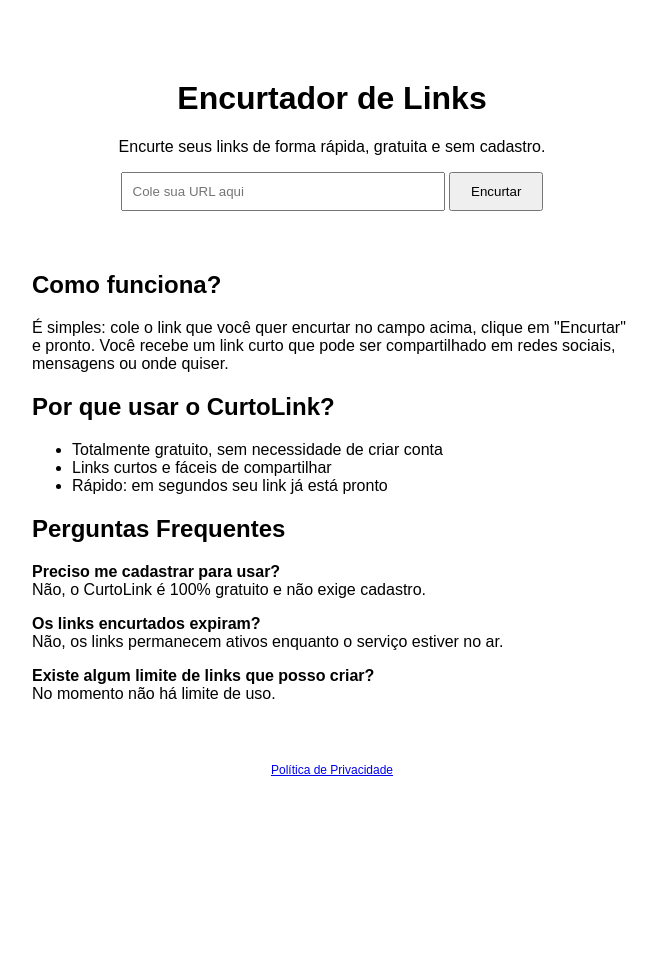
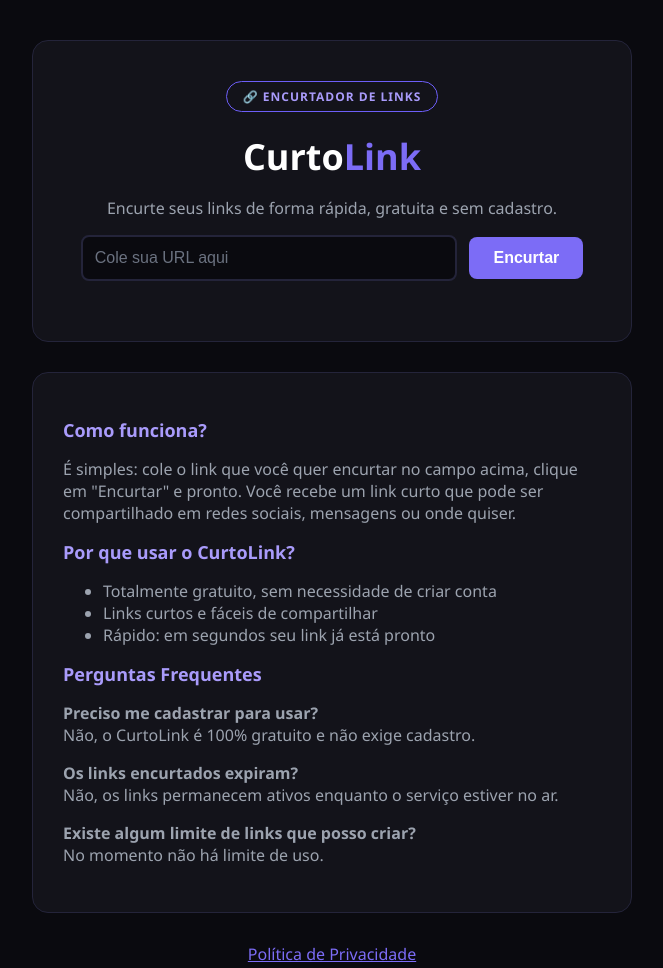
Before and after one commit to Wellington-Barros/encurtador-api, a website: page public/index.html in a window 1280 px wide. Shown: the whole page, without its empty margins (308-971 px from the left). Before the commit the page ends 800 px from the top, so only its background shows below. Drawn offline with Linux system fonts and the light colour scheme.

Commit message:
Aplica tema escuro com roxo, padrão visual dos projetos

```diff
--- a/public/index.html
+++ b/public/index.html
@@ -9,32 +9,141 @@
   <meta name="description" content="Encurte seus links de forma rápida e gratuita com o CurtoLink. Simples, prático e sem complicação.">
   <meta name="keywords" content="encurtador de link, encurtar url, link curto, encurtador gratis">
   <style>
+  * {
+    box-sizing: border-box;
+  }
+
   body {
-      font-family: sans-serif;
+    font-family: 'Segoe UI', sans-serif;
+    margin: 0;
+    padding: 40px 20px;
+    background: #0a0a0f;
+    color: #e5e7eb;
+    min-height: 100vh;
+  }
+
+  .badge {
+    display: inline-block;
+    margin: 0 auto 20px auto;
+    padding: 6px 16px;
+    border: 1px solid #6d5ef8;
+    border-radius: 20px;
+    color: #a99bfb;
+    font-size: 12px;
+    font-weight: bold;
+    letter-spacing: 1px;
+    text-transform: uppercase;
+  }
+
+  .card {
+    background: #13131a;
+    border: 1px solid #24243a;
+    max-width: 600px;
+    margin: 0 auto 30px auto;
+    padding: 40px 30px;
+    border-radius: 16px;
     text-align: center;
-      margin-top: 80px;
   }
+
+  .card h1 {
+    color: white;
+    font-size: 36px;
+    font-weight: 800;
+    margin-top: 0;
+    margin-bottom: 10px;
+  }
+
+  .card h1 span {
+    color: #7c6cf6;
+  }
+
+  .card p {
+    color: #9ca3af;
+  }
+
   input {
-      padding: 10px;
-      width: 300px;
+    padding: 12px;
+    width: 70%;
+    background: #0a0a0f;
+    border: 2px solid #24243a;
+    border-radius: 8px;
+    font-size: 16px;
+    color: white;
+    outline: none;
   }
+
+  input::placeholder {
+    color: #6b7280;
+  }
+
+  input:focus {
+    border-color: #7c6cf6;
+  }
+
   button {
-      padding: 10px 20px;
+    padding: 12px 24px;
+    margin-left: 8px;
+    border: none;
+    border-radius: 8px;
+    background: #7c6cf6;
+    color: white;
+    font-size: 16px;
+    font-weight: bold;
     cursor: pointer;
+    transition: background 0.2s;
   }
+
+  button:hover {
+    background: #6350e0;
+  }
+
   #resultado {
     margin-top: 20px;
     font-weight: bold;
+    color: #a99bfb;
+    word-break: break-all;
+  }
+
+  .conteudo {
+    background: #13131a;
+    border: 1px solid #24243a;
+    max-width: 600px;
+    margin: 0 auto;
+    padding: 30px;
+    border-radius: 16px;
+    text-align: left;
+  }
+
+  .conteudo h2 {
+    color: #a99bfb;
+    font-size: 18px;
+  }
+
+  .conteudo p, .conteudo li {
+    color: #9ca3af;
+  }
+
+  footer {
+    text-align: center;
+    margin-top: 30px;
+  }
+
+  footer a {
+    color: #7c6cf6;
   }
 </style>
 </head>
 <body>
- <h1>Encurtador de Links</h1>
+  <div class="card">
+    <span class="badge">🔗 Encurtador de Links</span>
+    <h1>Curto<span>Link</span></h1>
     <p>Encurte seus links de forma rápida, gratuita e sem cadastro.</p>
     <input type="text" id="urlInput" placeholder="Cole sua URL aqui">
     <button onclick="encurtar()">Encurtar</button>
     <div id="resultado"></div>
-  <section style="max-width: 600px; margin: 60px auto; text-align: left;">
+  </div>
+
+  <div class="conteudo">
     <h2>Como funciona?</h2>
     <p>É simples: cole o link que você quer encurtar no campo acima, clique em "Encurtar" e pronto. Você recebe um link curto que pode ser compartilhado em redes sociais, mensagens ou onde quiser.</p>
 
@@ -55,7 +164,11 @@
 
     <p><strong>Existe algum limite de links que posso criar?</strong><br>
     No momento não há limite de uso.</p>
-</section>
+  </div>
+
+  <footer>
+    <a href="/politica-privacidade.html">Política de Privacidade</a>
+  </footer>
 
   <script>
     async function encurtar() {
@@ -73,8 +186,5 @@
         `Seu link curto: <a href="${dados.curto}" target="_blank">${dados.curto}</a>`;
     }
   </script>
-  <footer style="margin-top: 40px; font-size: 12px;">
-  <a href="/politica-privacidade.html">Política de Privacidade</a>
-</footer>
 </body>
 </html>
```
Lines whose indentation alone changed are shown as unchanged.
